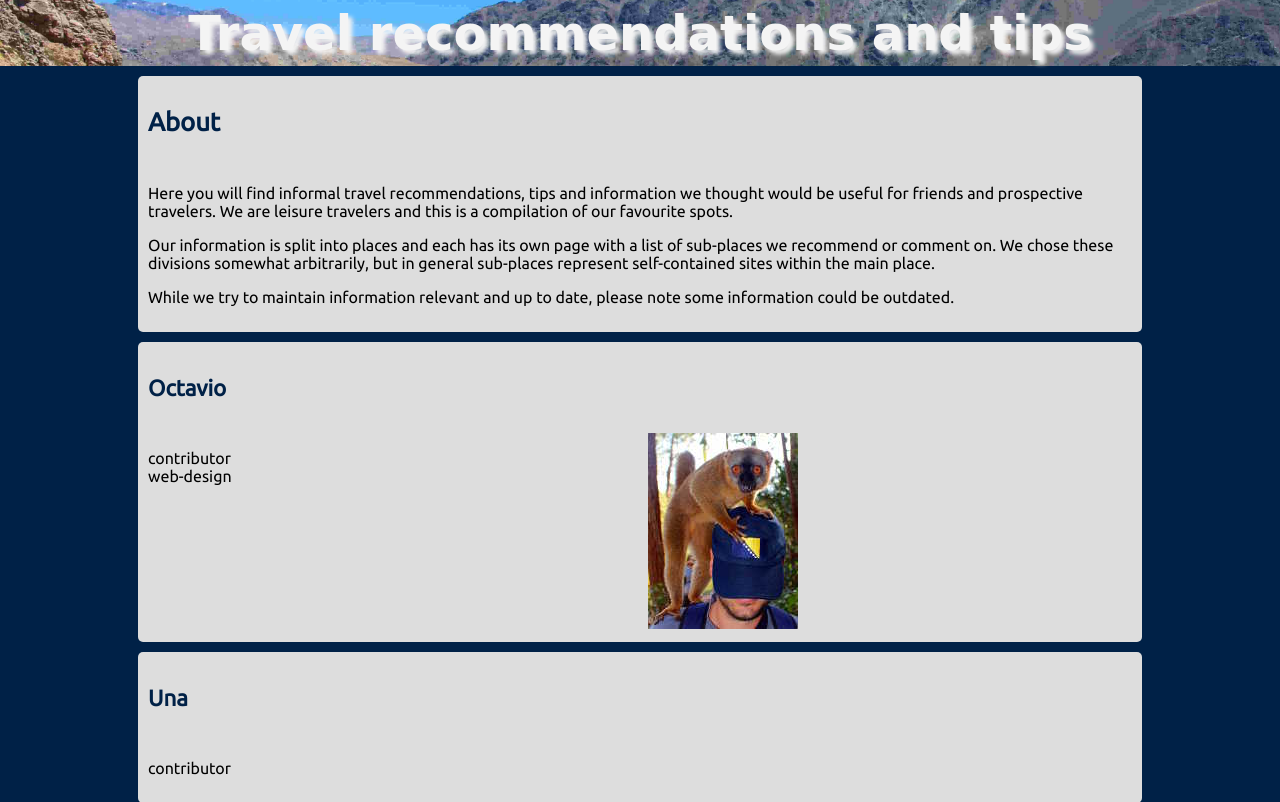
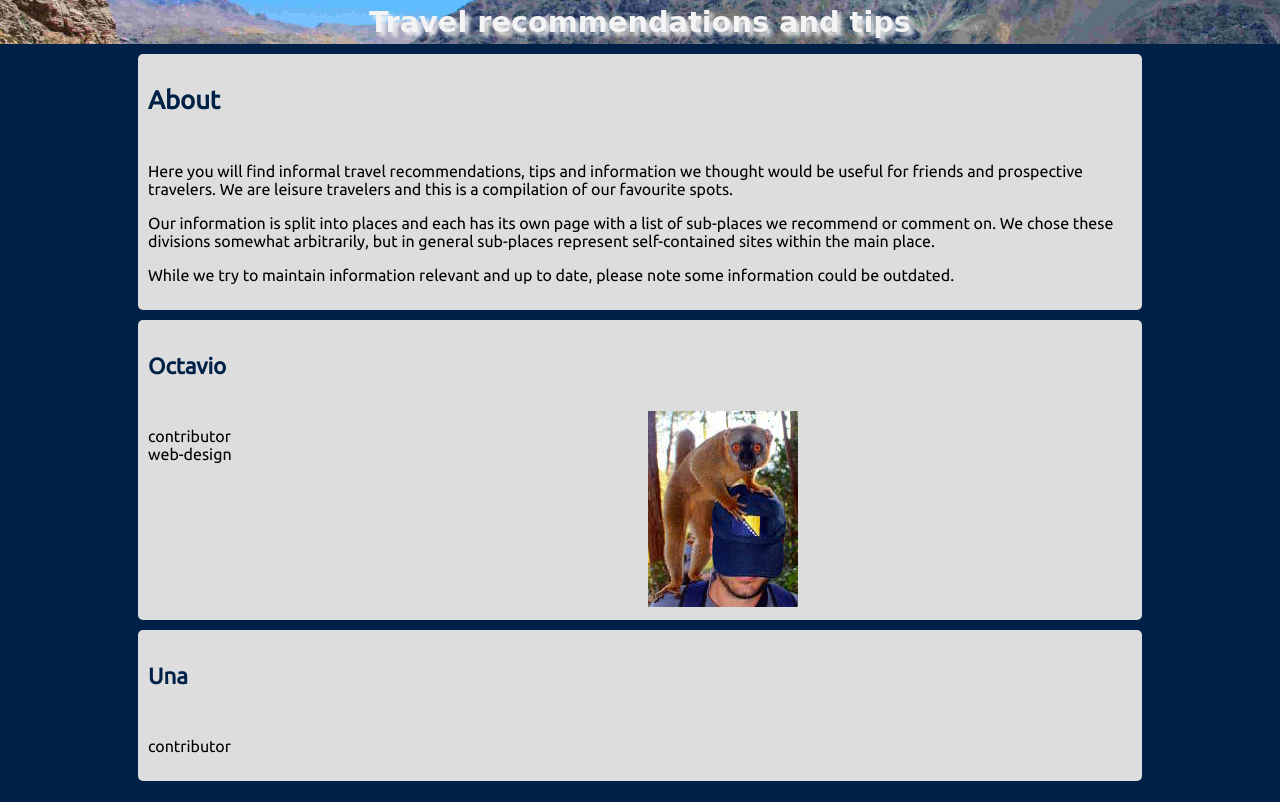
Before and after one commit to Octavioyuna/Octavioyuna.github.io, a PHP site: page /about.html in a window 1280 px wide. Shown: the part 86-888 px from the top of the page. Run offline with PHP 8.4, Linux system fonts and the light colour scheme; some web fonts are replaced.

Commit message:
Update style.css

```diff
--- a/css/style.css
+++ b/css/style.css
@@ -169,7 +169,6 @@ header .logoImgContainer img{
   font-family: Cabin Sketch;
 font-weight: bold;
 font-family: 'Cabin Sketch', cursive;
-font-size: 48px;
   text-shadow: 4px 4px 4px;
   margin:0;
 }
```
